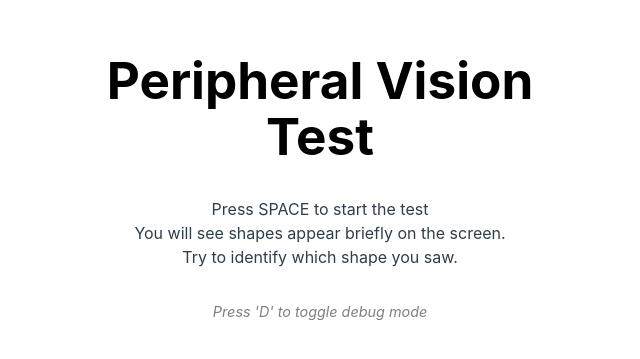
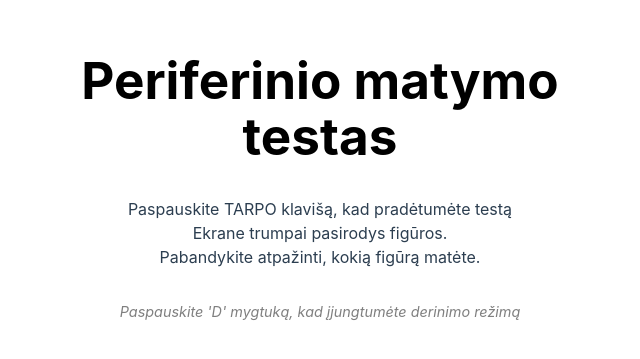
Before and after one commit to mvaldas9/peripheral-vision-test, a React (Vite) app: page / in a window 1280 px wide. Shown: the part 213-572 px from the top of the page, without its empty margins (320-960 px from the left). Built offline with nearby package versions, Linux system fonts and the light colour scheme.

Commit message:
Lithuanian!

```diff
--- a/src/App.jsx
+++ b/src/App.jsx
@@ -17,6 +17,18 @@ const GameStates = {
   POST_DISPLAY_BLANK: 'post_display_blank',
   CHOICE: 'choice',
   RESULTS: 'results'
+};
+
+// Translation function for shape names
+const translateShape = (shape) => {
+  const translations = {
+    circle: 'apskritimas',
+    square: 'kvadratas',
+    triangle: 'trikampis',
+    star: 'žvaigždė',
+    cross: 'kryžius'
+  };
+  return translations[shape] || shape;
 };
 
 function App() {
@@ -161,11 +173,11 @@ function App() {
       case GameStates.INTRO:
         return (
           <div className="intro">
-            <h1>Peripheral Vision Test</h1>
-            <p>Press SPACE to start the test</p>
-            <p>You will see shapes appear briefly on the screen.</p>
-            <p>Try to identify which shape you saw.</p>
-            <p className="debug-hint">Press 'D' to toggle debug mode</p>
+            <h1>Periferinio matymo testas</h1>
+            <p>Paspauskite TARPO klavišą, kad pradėtumėte testą</p>
+            <p>Ekrane trumpai pasirodys figūros.</p>
+            <p>Pabandykite atpažinti, kokią figūrą matėte.</p>
+            <p className="debug-hint">Paspauskite 'D' mygtuką, kad įjungtumėte derinimo režimą</p>
           </div>
         );
 
@@ -190,7 +202,7 @@ function App() {
       case GameStates.CHOICE:
         return (
           <div className="choice-container">
-            <h2>Which shape did you see?</h2>
+            <h2>Kokią figūrą matėte?</h2>
             <div className="shapes-grid">
               {SHAPES.map(shape => (
                 <div
@@ -208,29 +220,29 @@ function App() {
       case GameStates.RESULTS:
         return (
           <div className="results">
-            <h2>Test Results</h2>
+            <h2>Testo rezultatai</h2>
             <table>
               <thead>
                 <tr>
-                  <th>Position</th>
-                  <th>Shown Shape</th>
-                  <th>Chosen Shape</th>
-                  <th>Correct</th>
+                  <th>Pozicija</th>
+                  <th>Parodyta figūra</th>
+                  <th>Pasirinkta figūra</th>
+                  <th>Teisingai</th>
                 </tr>
               </thead>
               <tbody>
                 {results.map((result, index) => (
                   <tr key={index}>
                     <td>{result.position}°</td>
-                    <td>{result.shownShape}</td>
-                    <td>{result.chosenShape}</td>
+                    <td>{translateShape(result.shownShape)}</td>
+                    <td>{translateShape(result.chosenShape)}</td>
                     <td>{result.correct ? '✓' : '✗'}</td>
                   </tr>
                 ))}
               </tbody>
             </table>
             <button onClick={startGame} className="restart-button">
-              Start New Test
+              Pradėti naują testą
             </button>
           </div>
         );
```
